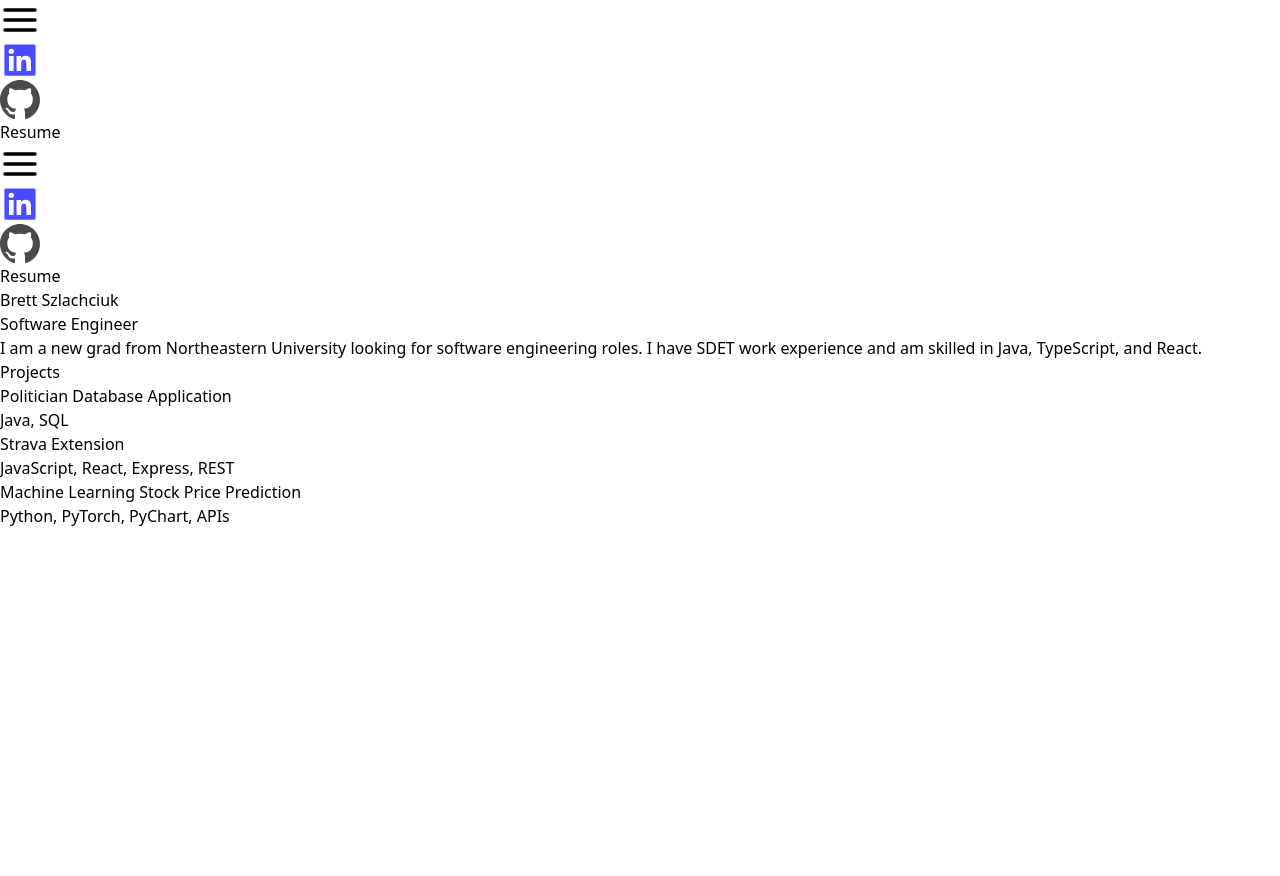
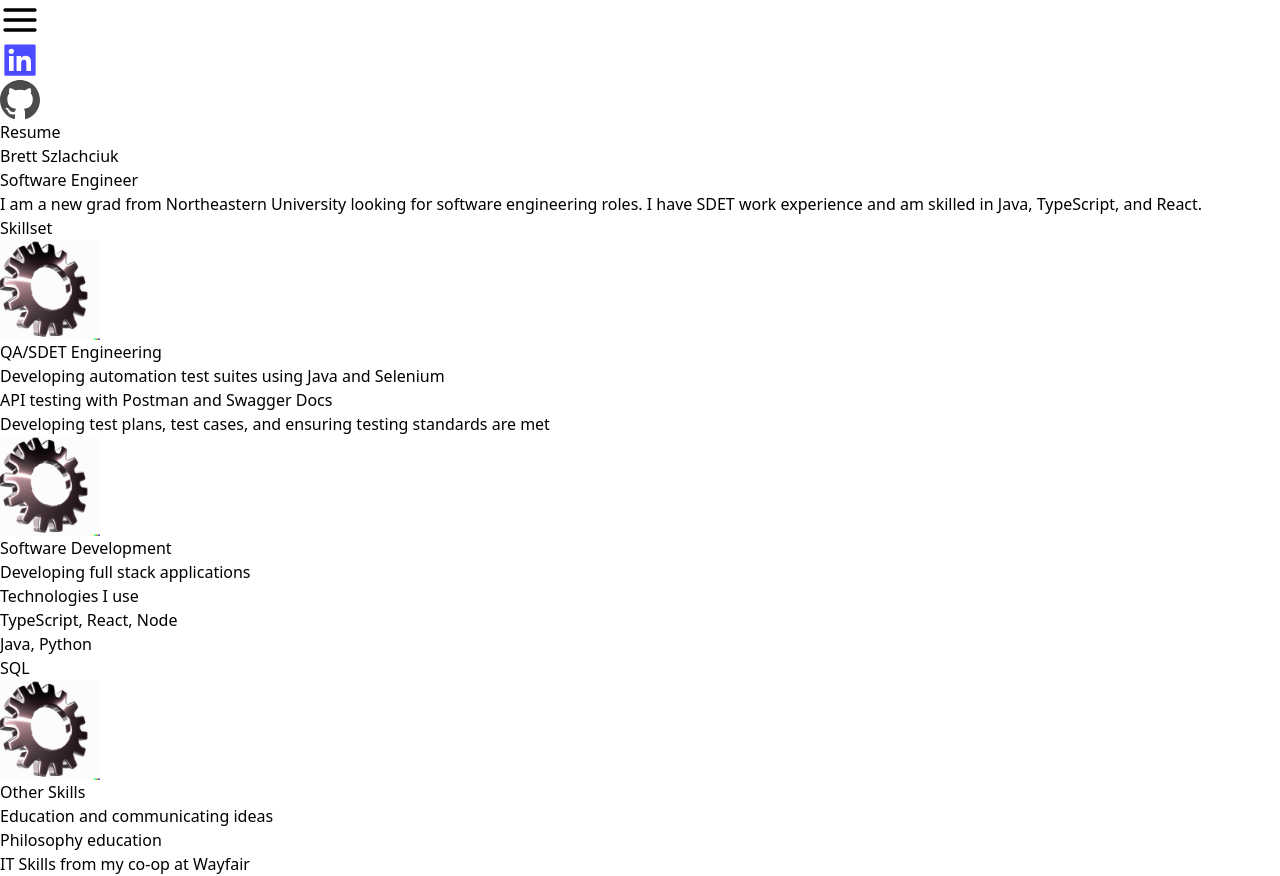
Before and after one commit to brettszlachciuk/PortfolioWebsite, a Next.js app: page / in a window 1280 px wide. Before the commit the page ends 800 px from the top, so only its background shows below. Built offline with nearby package versions, Linux system fonts and the light colour scheme; what @material-tailwind/react would draw is missing.

Commit message:
Added projects page, header on all pages, skillset cards

```diff
--- a/components/MenuComponent.tsx
+++ b/components/MenuComponent.tsx
@@ -3,7 +3,6 @@ import {
   MenuHandler,
   MenuList,
   MenuItem,
-  Button,
 } from "@material-tailwind/react";
 import { FiMenu } from "react-icons/fi";
 import Link from "next/link";
@@ -17,9 +16,12 @@ export default function MenuComponent() {
       }}
     >
       <MenuHandler>
-        <FiMenu size={40} />
+        <FiMenu size={40} className="ml-4" />
       </MenuHandler>
       <MenuList className="mt-20 ml-10 bg-gray-300/80">
+        <Link href="/">
+          <MenuItem className="text-gray-900">Home</MenuItem>
+        </Link>
         <Link href="/projects">
           <MenuItem className="text-gray-900">Projects</MenuItem>
         </Link>
--- a/components/layout.tsx
+++ b/components/layout.tsx
@@ -1,5 +1,4 @@
 import NavComponent from "./navComponent";
-import type { ReactElement } from "react";
 
 type AppLayoutProps = {
   children: React.ReactNode;
--- a/components/navComponent.tsx
+++ b/components/navComponent.tsx
@@ -3,13 +3,13 @@ import { SocialsComponent } from "../components/SocialsComponent";
 
 export default function NavComponent() {
   return (
-    <nav className="py-10 mb-12 flex justify-between items-center">
+    <nav className="py-10 flex justify-between items-center bg-gray-200">
       <MenuComponent />
       <SocialsComponent />
       <ul className="flex items-center">
         <li>
           <a
-            className=" bg-gradient-to-r from-pink-500 to-purple-200 px-4 text-gray-900 py-2 rounded-md ml-8"
+            className=" bg-gradient-to-r from-pink-500 to-purple-200 px-4 text-gray-900 py-2 rounded-md ml-8 mr-4"
             href="#"
           >
             Resume
--- a/next.config.js
+++ b/next.config.js
@@ -1,6 +1,9 @@
 /** @type {import('next').NextConfig} */
 const nextConfig = {
   reactStrictMode: true,
-}
+  images: {
+    formats: ["image/webp"],
+  },
+};
 
-module.exports = nextConfig
+module.exports = nextConfig;
--- a/package.json
+++ b/package.json
@@ -16,6 +16,7 @@
     "eslint": "8.35.0",
     "eslint-config-next": "13.2.3",
     "next": "13.2.3",
+    "next-images": "^1.8.4",
     "react": "18.2.0",
     "react-dom": "18.2.0",
     "react-icons": "^4.8.0",
--- a/pages/index.tsx
+++ b/pages/index.tsx
@@ -1,18 +1,10 @@
-import Head from "next/head";
-import { ProjectCard } from "../components/ProjectCard";
-import Link from "next/link";
-import NavComponent from "../components/navComponent";
-
+import gearPic from "../public/gearImage.png";
+import Image from "next/image";
 export default function Home() {
   return (
     <div>
-      <Head>
-        <title>Brett Szlachciuk Portfolio</title>
-        <link rel="icon" href="/favicon.ico" />
-      </Head>
-      <main className="px-10 bg-gradient-to-b from-gray-200 to-gray-100">
-        <section className="min-h-screen">
-          <NavComponent />
+      <main className=" bg-gradient-to-b from-gray-200 to-gray-100">
+        <section className="min-h-full">
           <div className="flex flex-col text-center text-blue-gray-900 mb-8 w-1/3 ml-auto mr-auto">
             <div className="text-5xl font-extrabold min-w-lg">
               <span className="bg-clip-text text-transparent bg-gradient-to-r from-pink-500 to-purple-500 min-w-">
@@ -28,37 +20,68 @@ export default function Home() {
           </div>
 
           <h1 className="flex justify-center text-3xl text-gray-9s00 mb-8">
-            Projects
+            Skillset
           </h1>
-          <ul className="flex justify-center space-x-16">
-            <li>
-              <Link href="/projects/politiciandb">
-                <ProjectCard
-                  projectTitle="Politician Database Application"
-                  technologies="Java, SQL"
-                  imgSrc="politician"
-                ></ProjectCard>
-              </Link>
-            </li>
-            <li>
-              <Link href="/projects/stravaextension">
-                <ProjectCard
-                  projectTitle="Strava Extension"
-                  technologies="JavaScript, React, Express, REST"
-                  imgSrc="strava"
-                ></ProjectCard>
-              </Link>
-            </li>
-            <li>
-              <Link href="/projects/stockprediction">
-                <ProjectCard
-                  projectTitle="Machine Learning Stock Price Prediction"
-                  technologies="Python, PyTorch, PyChart, APIs"
-                  imgSrc="ml"
-                ></ProjectCard>
-              </Link>
-            </li>
-          </ul>
+          <div className="flex justify-center space-x-16">
+            <div className="text-center items-center shadow-lg p-10 rounded-xl my-10">
+              <Image
+                src={gearPic}
+                width={100}
+                height={100}
+                alt="error"
+                placeholder="blur"
+              />
+              <h3 className="text-lg font-medium pt-8 pb-2">
+                QA/SDET Engineering
+              </h3>
+              <p className="text-blue-gray-900 py-1">
+                Developing automation test suites using Java and Selenium
+              </p>
+              <p className="text-blue-gray-900 py-1">
+                API testing with Postman and Swagger Docs
+              </p>
+              <p className="text-blue-gray-900 py-1">
+                Developing test plans, test cases, and ensuring testing
+                standards are met
+              </p>
+            </div>
+            <div className="text-center items-center shadow-lg p-10 rounded-xl my-10">
+              <Image
+                src={gearPic}
+                width={100}
+                height={100}
+                alt="error"
+                placeholder="blur"
+              />
+              <h3 className="text-lg font-medium pt-8 pb-2">
+                Software Development
+              </h3>
+              <p className="text-blue-gray-900 py-1">
+                Developing full stack applications
+              </p>
+              <h4>Technologies I use</h4>
+              <p className="text-blue-gray-900 py-1">TypeScript, React, Node</p>
+              <p>Java, Python</p>
+              <p>SQL</p>
+            </div>
+            <div className="text-center items-center shadow-lg p-10 rounded-xl my-10">
+              <Image
+                src={gearPic}
+                width={100}
+                height={100}
+                alt="error"
+                placeholder="blur"
+              />
+              <h3 className="text-lg font-medium pt-8 pb-2">Other Skills</h3>
+              <p className="text-blue-gray-900 py-1">
+                Education and communicating ideas
+              </p>
+              <p className="text-blue-gray-900 py-1">Philosophy education</p>
+              <p className="text-blue-gray-900 py-1">
+                IT Skills from my co-op at Wayfair
+              </p>
+            </div>
+          </div>
         </section>
       </main>
     </div>
```
Also changed, not shown: pages/projects.tsx (+30 -0 lines), public/gearImage.png (added), 1 other file (tests, documents, lock files or other folders).
